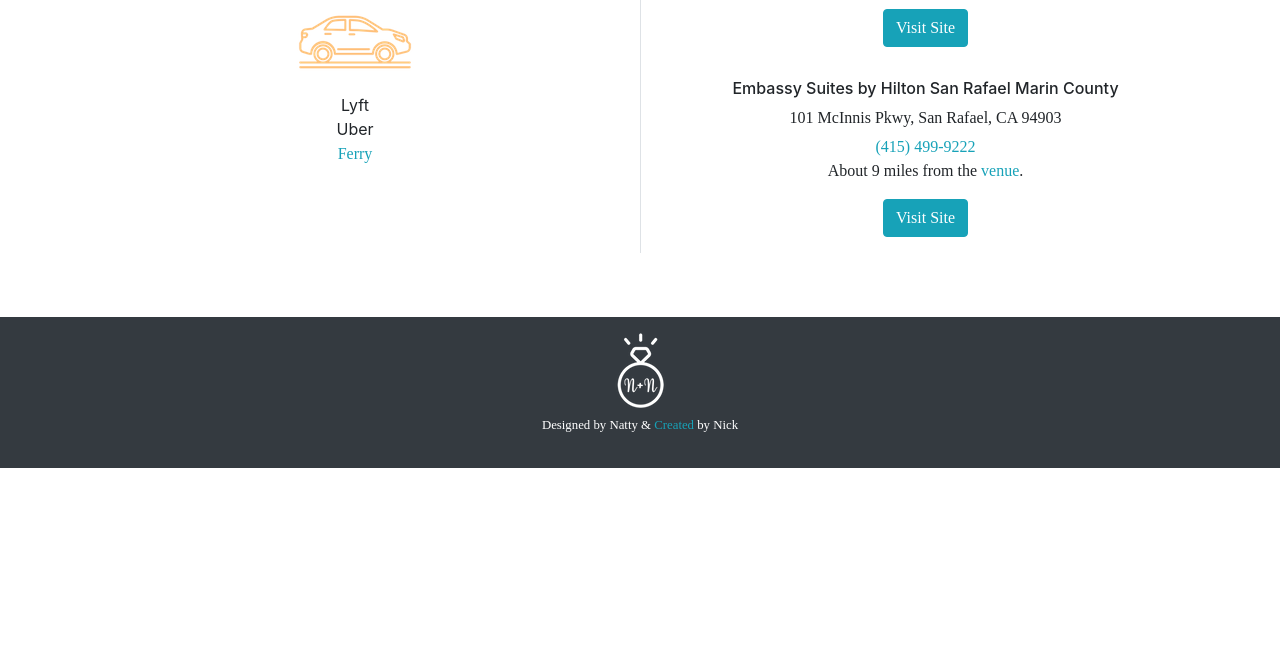
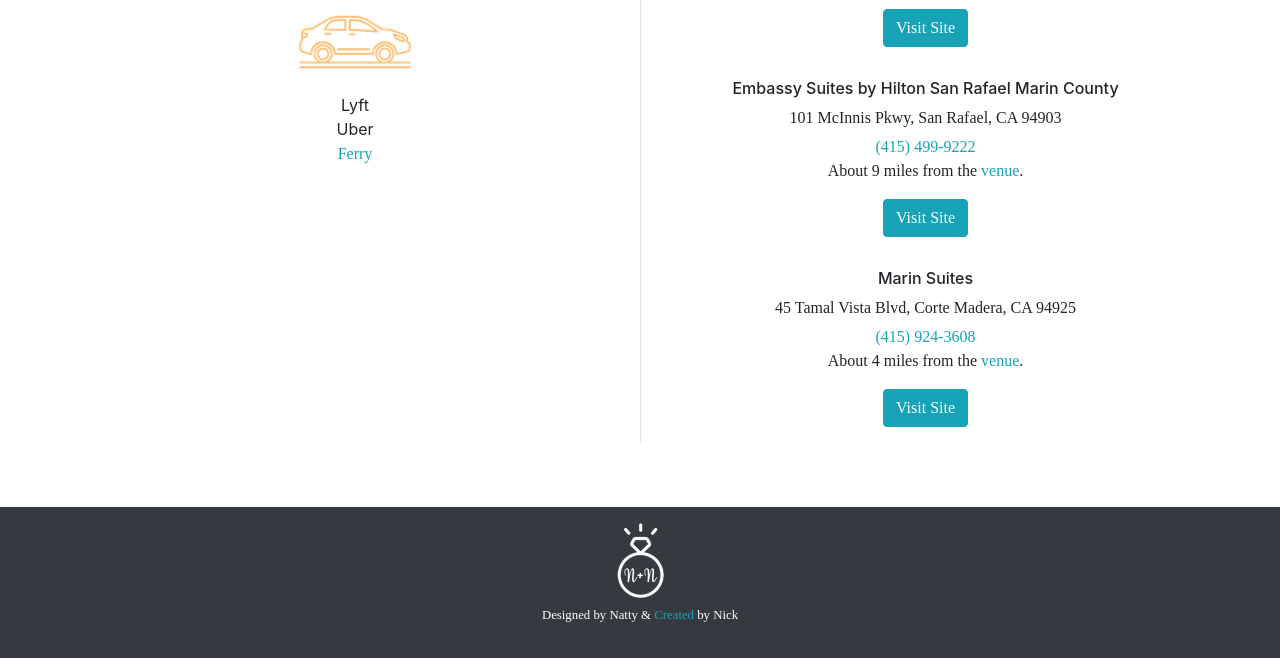
Before and after one commit to nickbap/BoatParty, a Flask app: page /where-to-stay in a window 1280 px wide. Shown: the part 719-1377 px from the top of the page. Before the commit the page ends 1187 px from the top, so only its background shows below. Run offline with Flask 2, Linux system fonts and the light colour scheme; some libraries are stand-ins or nearby versions.

Commit message:
Minor updates to faq, registry, and where-to-stay pages

```diff
--- a/boatparty/templates/faq.html
+++ b/boatparty/templates/faq.html
@@ -43,7 +43,7 @@
     </div>
     <div class="col-sm-6 text-center border-left">
         <h2 class="hello">A:</h2>
-        <p>Only if your invitaiton says so!</p>
+        <p>Only if your invitation says so!</p>
     </div>
 </div>
 <div class="row py-5">
--- a/boatparty/templates/where-to-stay.html
+++ b/boatparty/templates/where-to-stay.html
@@ -60,6 +60,15 @@
             <a class="btn btn-info" target="_blank"
                 href="https://www.hilton.com/en/hotels/sforfes-embassy-suites-san-rafael-marin-county/">Visit Site</a>
         </div>
+        <div class="py-3">
+            <h6>Marin Suites</h6>
+            <address class="mb-1">45 Tamal Vista Blvd, Corte Madera, CA 94925</address>
+            <a class="text-info" href="tel:(415) 924-3608">(415) 924-3608</a>
+            <p>About 4 miles from the <a class="text-info" target="_blank"
+                    href="https://www.google.com/maps/dir/Marin+Suites+Hotel,+45+Tamal+Vista+Blvd,+Corte+Madera,+CA+94925/Marin+Art+and+Garden+Center,+30+Sir+Francis+Drake+Blvd,+Ross,+CA+94957/@37.9482963,-122.5546747,14z/data=!3m1!4b1!4m14!4m13!1m5!1m1!1s0x80859a603300b1e7:0xc3d0200ed9ebf10e!2m2!1d-122.5179589!2d37.9329695!1m5!1m1!1s0x808597495de32a3f:0x67d1228447e3c382!2m2!1d-122.5556902!2d37.9634018!3e0">venue</a>.
+            </p>
+            <a class="btn btn-info" target="_blank" href="https://www.marinsuites.com/">Visit Site</a>
+        </div>
     </div>
 </div>
 {% endblock %}
```
Also changed, not shown: boatparty/templates/registry.html (+1 -8 lines).
